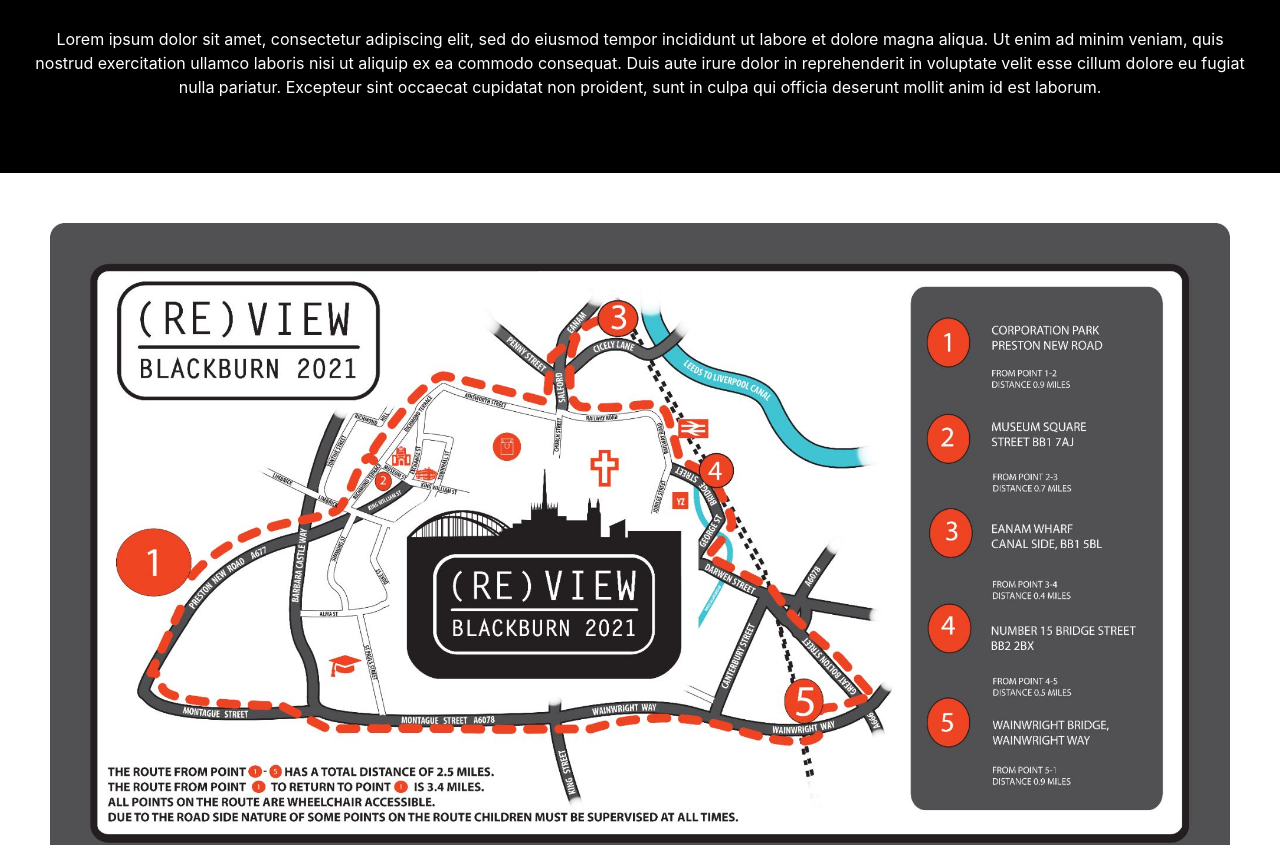
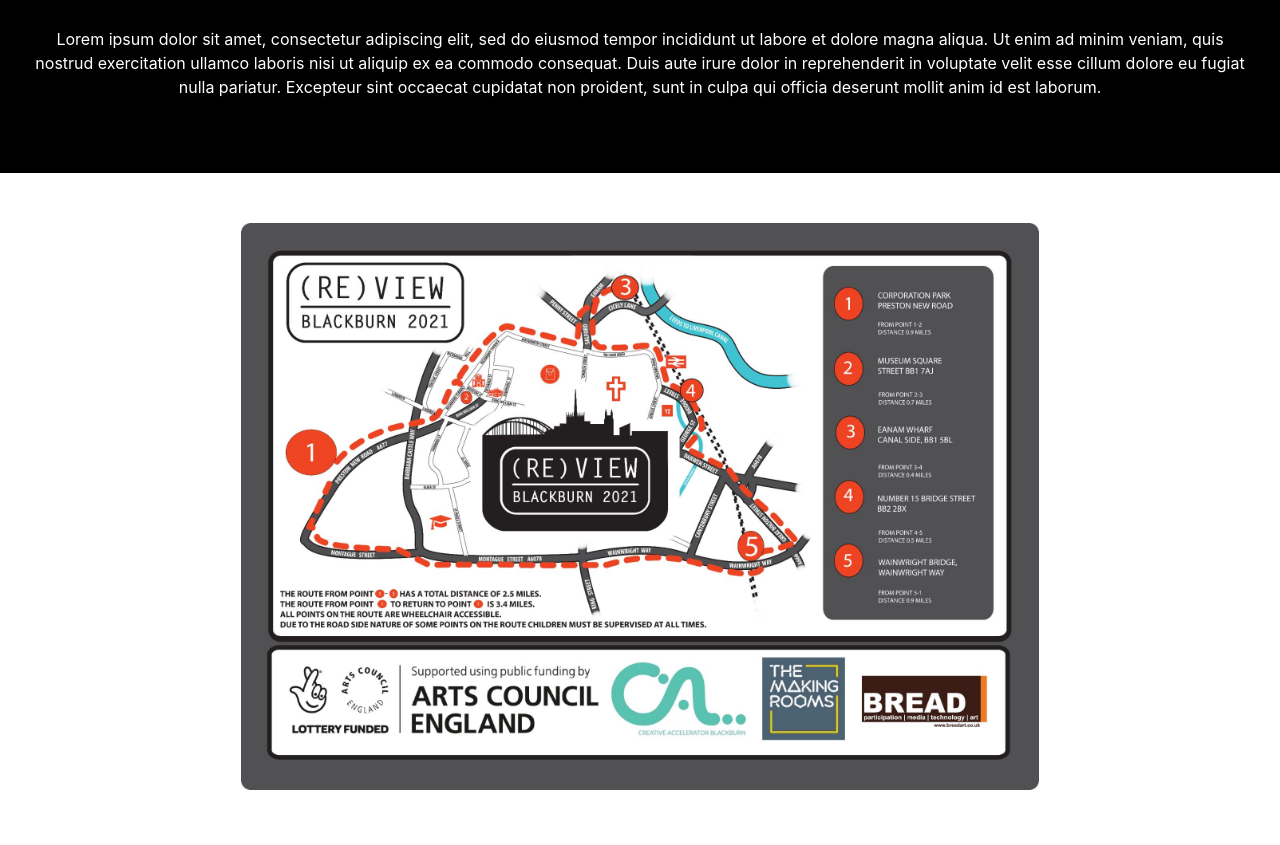
Before and after one commit to The-Making-Rooms/creativeacceleratror, a plain HTML site: page index.html in a window 1280 px wide. Shown: the part 399-1244 px from the top of the page. Drawn offline with Linux system fonts and the light colour scheme; files whose address does not match are found by name.

```diff
--- a/index.html
+++ b/index.html
@@ -37,7 +37,7 @@
             irure dolor in reprehenderit in voluptate velit esse cillum dolore eu fugiat nulla pariatur. Excepteur sint occaecat cupidatat non proident, sunt in culpa qui officia deserunt mollit anim id est laborum.<br><br></p>
     </main>
     <div>
-        <p class="text-center"><img class="img-fluid" src="assets/img/map%20pot%20line-1.jpg" style="padding-bottom: 50px;padding-right: 50px;padding-left: 50px;padding-top: 50px;" alt="Revier Blackburn 2021 map"></p>
+        <p class="text-center"><img class="img-fluid" src="assets/img/map%20pot%20line-1.jpg" style="padding-bottom: 50px;padding-right: 50px;padding-left: 50px;padding-top: 50px;width: 898px;" alt="Revier Blackburn 2021 map"></p>
     </div>
     <div class="footer-dark" style="/*position: fixed;*//*bottom: 0;*/">
         <footer>
```
Also changed, not shown: assets/Lightbox/close.png (added), assets/Lightbox/loading.gif (added), assets/Lightbox/next.png (added), assets/Lightbox/prev.png (added), assets/img/review logo black skyline.svg (added), assets/img/stock/image2.jpg (added), assets/img/stock/image3.jpg (added), assets/img/stock/image4.jpg (added), assets/img/stock/image5.jpg (added), assets/img/stock/image8.jpg (added).
